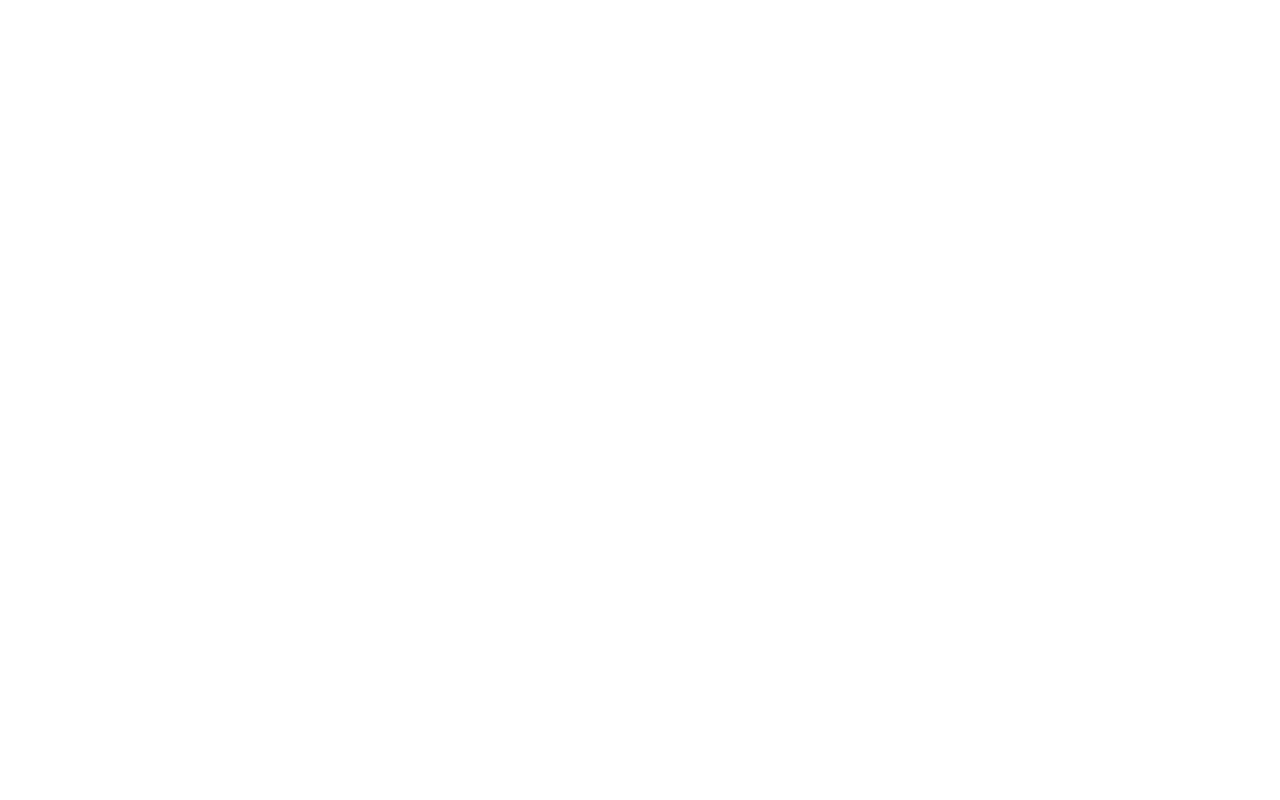
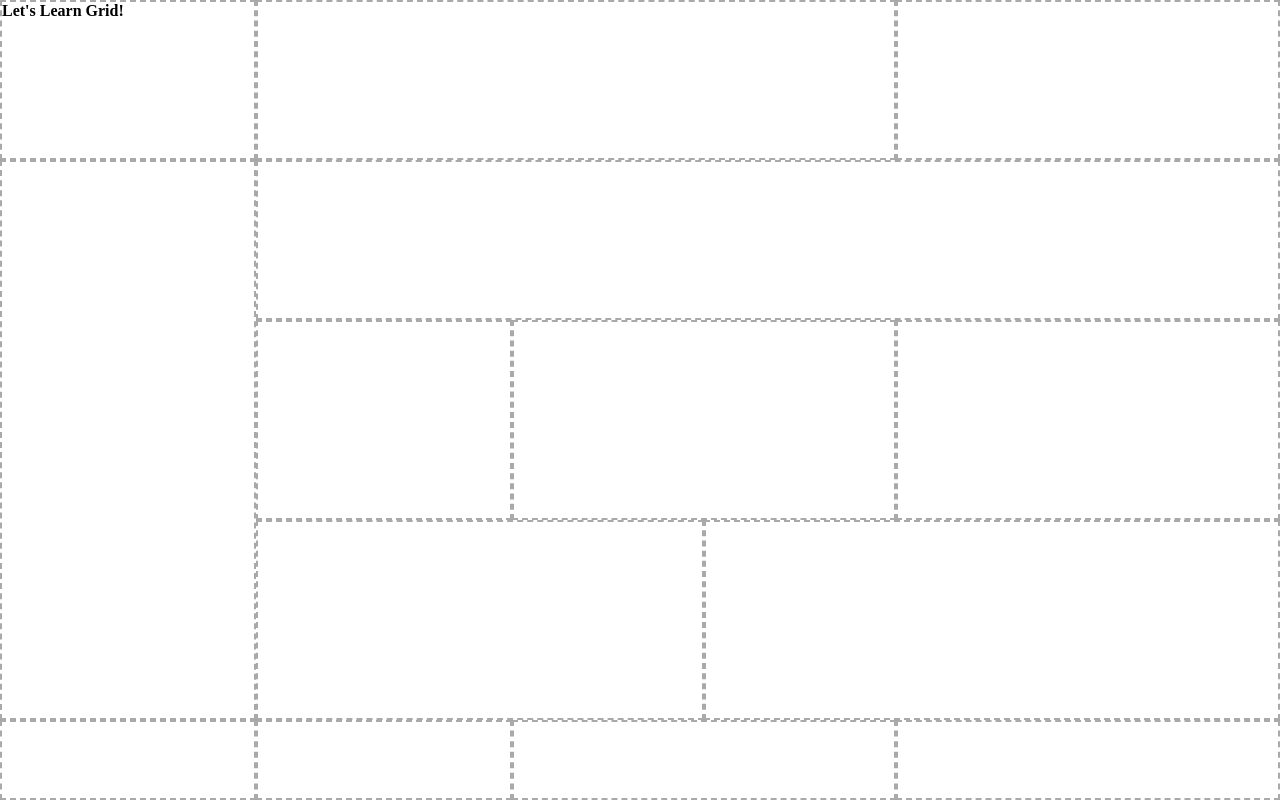
Before and after one commit to MarvRoldan/Lets-Learn-Grid, a plain HTML site: page index.html in a window 1280 px wide. Drawn offline with Linux system fonts and the light colour scheme.

Commit message:
Added the actual grid

```diff
--- a/css/main.css
+++ b/css/main.css
@@ -0,0 +1,71 @@
+/* Let's try CSS3 Grid! */
+/* Check out this great guide: https://css-tricks.com/snippets/css/complete-guide-grid/ */
+
+* { /* Basic default browser style reset. */
+    font-size: 16px;
+    margin: 0;
+    padding: 0;
+    box-sizing: border-box;
+}
+
+/* We need a grid container, to contain our grid items! */
+#css-grid {
+    display: grid;
+    grid-template-columns:
+        20% /* Column 1 */
+        20% /* Column 2 */
+        15% /* Column 3 */
+        15% /* Column 4 */
+        30%; /* Column 5 */
+    grid-template-rows: /* View Height = "vh" */
+        20vh /* Row 1 */
+        20vh /* Row 2 */
+        25vh /* Row 3 */
+        25vh /* Row 4 */
+        10vh; /* Row 5 */
+}
+
+/* Border so we can see our rows / columns. */
+#css-grid > * {
+    border: 2px dashed darkgray;
+}
+
+#navigation {
+    grid-column-start: 2;
+    grid-column-end: span 3; /* Span is how many cells to take up! */
+    grid-row-start: 1;
+    grid-row-end: 1;
+}
+
+#sidebar {
+    grid-column-start: 1;
+    grid-column-end: 1;
+    grid-row-start: 2;
+    grid-row-end: span 3; /* Span is how many cells to take up! */
+}
+
+#hero {
+    grid-column: 2 / span 4; /* Short hand. 2 = "Start" / span 4 ="End" */
+    grid-row: 2;
+}
+
+#content-1,
+#content-2,
+#content-3 {
+    grid-row: 3;
+}
+
+/* We don't have to have to say #content-1 and #content-3 column, because bu default they are going to take up 1 cell/column */
+
+#content-2 {
+    grid-column: 3 / span 2;
+}
+
+#big-content-1,
+#big-content-2 {
+    grid-column: span 2; /* By default, they take up one cell/row, so we did not specify row! */
+}
+
+#link {
+    grid-column: span 2;
+}
--- a/index.html
+++ b/index.html
@@ -7,7 +7,20 @@
         <link rel="stylesheet" href="./css/main.css">
         <script type="text/javascript" src="./js/scripts.js"></script>
     </head>
-    <body>
-
+    <body id="css-grid">
+        <h1 id="logo">Let's Learn Grid!</h1>
+        <nav id="navigation"></nav>
+        <form id="search" action="#"></form>
+        <aside id="sidebar"></aside>
+        <section id="hero"></section>
+        <section id="content-1"></section>
+        <section id="content-2"></section>
+        <section id="content-3"></section>
+        <section id="big-content-1"></section>
+        <section id="big-content-2"></section>
+        <footer id="copyright"></footer>
+        <footer id="info"></footer>
+        <footer id="link"></footer>
+        <footer id="address"></footer>
     </body>
 </html>
```
